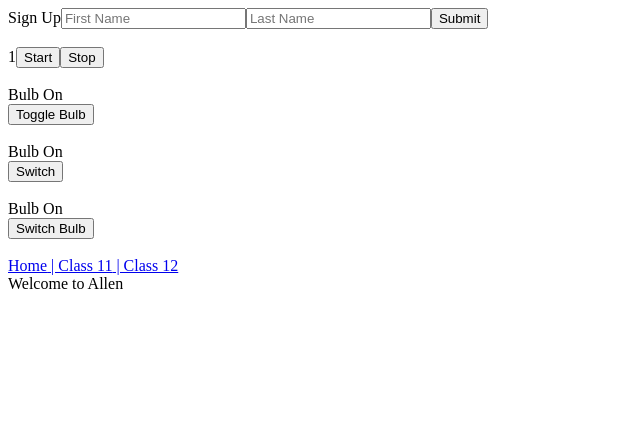
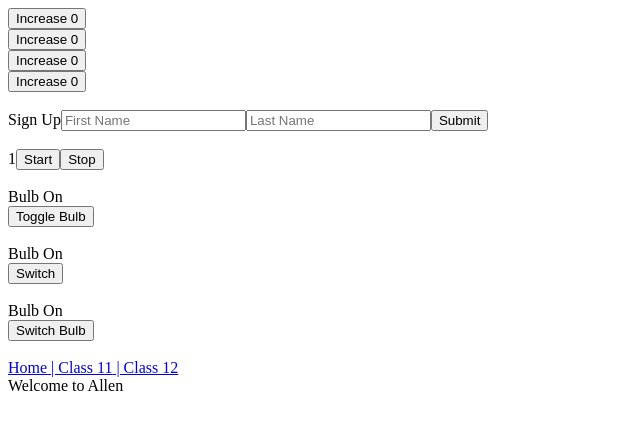
Before and after one commit to devwithvinay/React-Learning, a React (Vite) app in the folder weeks/week2/: page / in a window 1280 px wide. Shown: the top 430 px of the page, without its empty margins (0-640 px from the left). Built offline with nearby package versions, Linux system fonts and the light colour scheme.

Commit message:
customhook

```diff
--- a/weeks/week2/src/App.jsx
+++ b/weeks/week2/src/App.jsx
@@ -6,10 +6,13 @@
 import RollingUp from "./rollingUp/RollingUp";
 import PropDrilling from "./rollingUp/PropDrilling";
 import ContextAPI from "./contextApi/ContextAPI";
+import Counter from "./customHook/Counter"
 
 function App() {
   return (
     <div>
+      <Counter/>
+      <br/>
       <UseRef />
       <br />
       <Clock />
--- /dev/null
+++ b/weeks/week2/src/customHook/Counter.jsx
@@ -0,0 +1,38 @@
+import React,{useState} from 'react'
+
+// Custom Hook
+function useCounter(){
+    const [count, setCount] = useState(0);
+
+     function increaseCount() {
+       setCount((c) => c + 1);
+     }
+
+     return {
+        count : count ,
+        increaseCount : increaseCount
+     }
+}
+
+function Counter() {
+  return (
+    <div>
+      <Counting />
+      <Counting />
+      <Counting />
+      <Counting />
+    </div>
+  );
+}
+
+function Counting(){
+  const { count, increaseCount } = useCounter(0);
+  return (
+    <div>
+      <button onClick={increaseCount}>Increase {count} </button>
+    </div>
+  );
+
+}
+
+export default Counter
```
